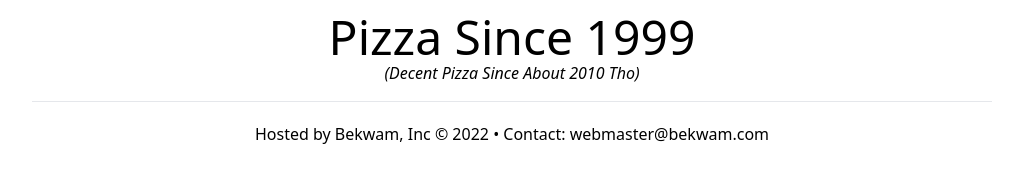
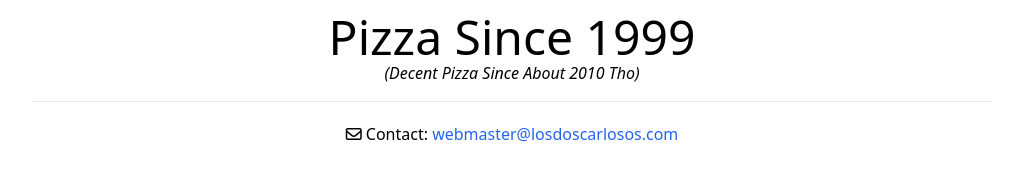
Before and after one commit to bekwam/losdoscarlosos-com, a plain HTML site: page public/index.html in a window 1280 px wide. Shown: the part 481-664 px from the top of the page, without its empty margins (128-1151 px from the left). Drawn offline with Linux system fonts and the light colour scheme.

Commit message:
Styled and updated contact link

```diff
--- a/public/index.html
+++ b/public/index.html
@@ -5,6 +5,7 @@
         <title>LosDosCarlOsos.com Pizza</title>
         <meta name="viewport" content="width=device-width, initial-scale=1.0">
         <link href="./css/styles.css" rel="stylesheet">
+        <script src="https://kit.fontawesome.com/ffa919ff71.js" crossorigin="anonymous"></script>
     </head>
     <body>
         <div class="flex flex-row flex-wrap py-4 h-screen place-content-center">
@@ -35,7 +36,9 @@
                 <hr />
             </div>
             <footer class="w-full sm:w-2/3 md:w-3/4 pt-1 px-2 text-center">
-                Hosted by Bekwam, Inc &copy; 2022 &bull; Contact: <a href="mailto:webmaster@bekwam.com">webmaster@bekwam.com</a>
+                <i class="fa-regular fa-envelope"></i>
+                Contact: <a class="font-medium text-blue-600 dark:text-blue-500 hover:underline"
+                            href="mailto:webmaster@losdoscarlosos.com">webmaster@losdoscarlosos.com</a>
             </footer>
         </div>
     </body>
```
Also changed, not shown: public/css/styles.css.
